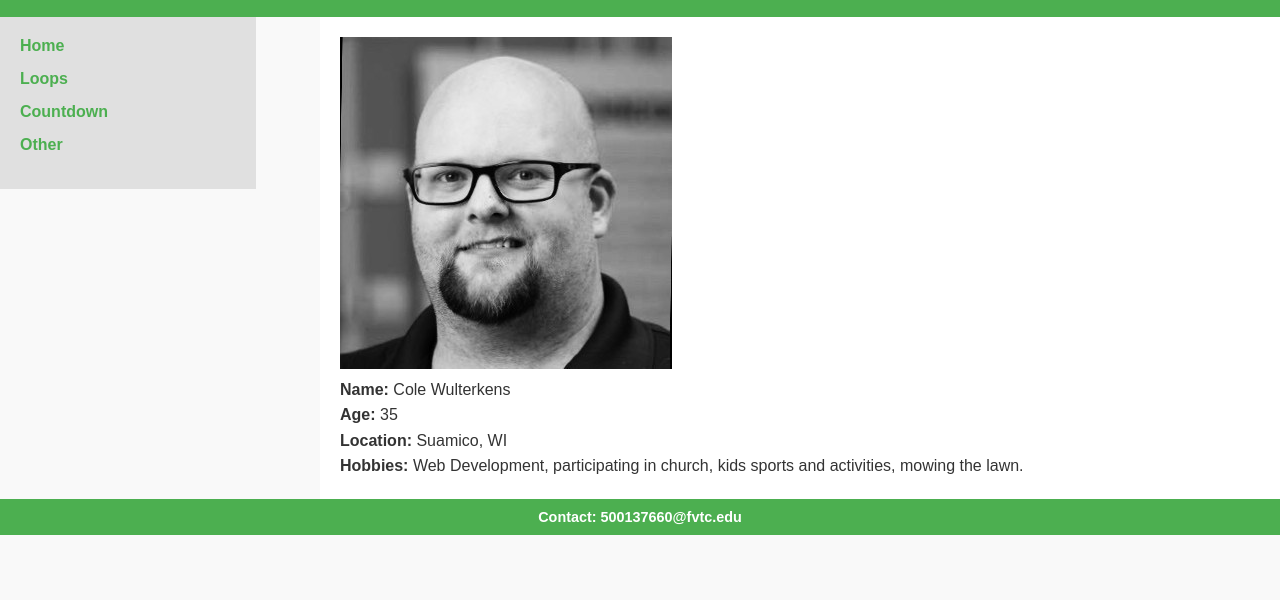
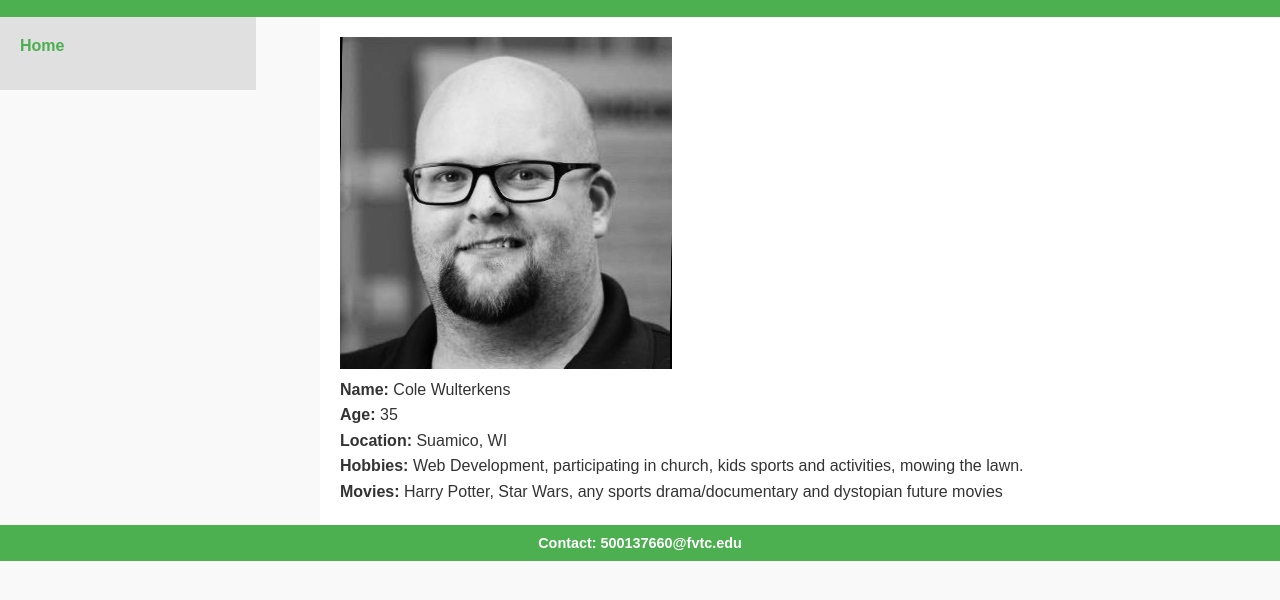
Before and after one commit to cwulterkens/cwulterkens.github.io, a plain HTML site: page index.html in a window 1280 px wide. Shown: the part 60-660 px from the top of the page. Drawn offline with Linux system fonts and the light colour scheme.

Commit message:
Initial push

```diff
--- a/index.html
+++ b/index.html
@@ -15,9 +15,6 @@
 <nav>
     <ul>
         <li><a href="#">Home</a></li>
-        <li><a href="#">Loops</a></li>
-        <li><a href="#">Countdown</a></li>
-        <li><a href="#">Other</a></li>
     </ul>
 </nav>
 
@@ -27,6 +24,7 @@
     <p><b>Age:</b> 35</p>
     <p><b>Location:</b> Suamico, WI</p>
     <p><b>Hobbies:</b> Web Development, participating in church, kids sports and activities, mowing the lawn.</p>
+    <p><b>Movies:</b> Harry Potter, Star Wars, any sports drama/documentary and dystopian future movies</p>
 </main>
 
 <footer>
```
